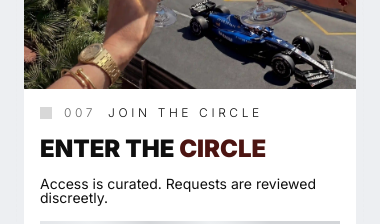
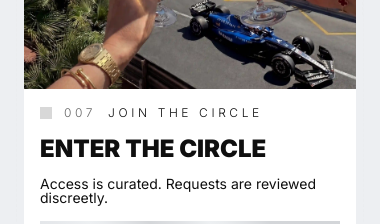
Before and after one commit to ping-media/circle-club, a Next.js app: page /services in a window 390 px wide. Shown: the part 4160-4384 px from the top of the page. Built offline with nearby package versions, Linux system fonts and the light colour scheme.

Commit message:
change mobile drawer send request color

```diff
--- a/components/joint-circle/joint-circle-section.tsx
+++ b/components/joint-circle/joint-circle-section.tsx
@@ -7,6 +7,7 @@ import { Button } from "../ui/button";
 import { motion } from "framer-motion";
 import { usePathname } from "next/navigation";
 import Link from "next/link";
+import { cn } from "@/lib/utils";
 
 const JointCircleSection = () => {
   const pathname = usePathname();
@@ -69,7 +70,8 @@ const JointCircleSection = () => {
               transition={{ delay: 0.2, duration: 0.6 }}
               className="text-black-100 font-black text-2xl md:text-3xl lg:text-[56px] leading-[100%] lg:leading-[77px] uppercase"
             >
-              Enter the <span className="text-brown-100">Circle</span>
+              Enter the{" "}
+              <span className={cn(isHome ? "text-brown-100" : "")}>Circle</span>
             </motion.h2>
 
             <motion.p
--- a/components/layout/animated-header.tsx
+++ b/components/layout/animated-header.tsx
@@ -170,7 +170,7 @@ const AnimatedHeader = ({ phase }: { phase: AnimatedHeaderPhase }) => {
 
             {/* CTA */}
             <Button
-              variant={isHome ? "outline" : "gold-gradient"}
+              variant={isHome ? "outline" : "gray-gradient"}
               className={cn(
                 "mt-auto rounded-none uppercase text-sm md:text-base! leading-[100%] font-bold",
                 // isHome && "bg-gold-60! hover:bg-gold-60 border-none",
```
